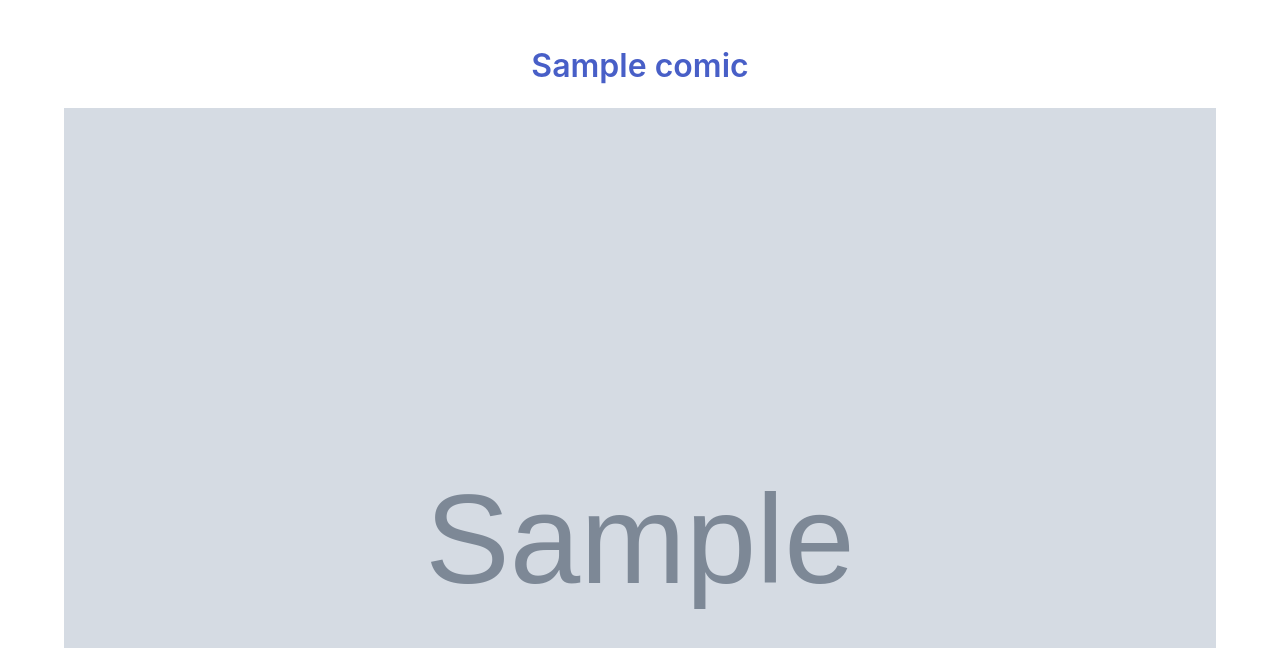
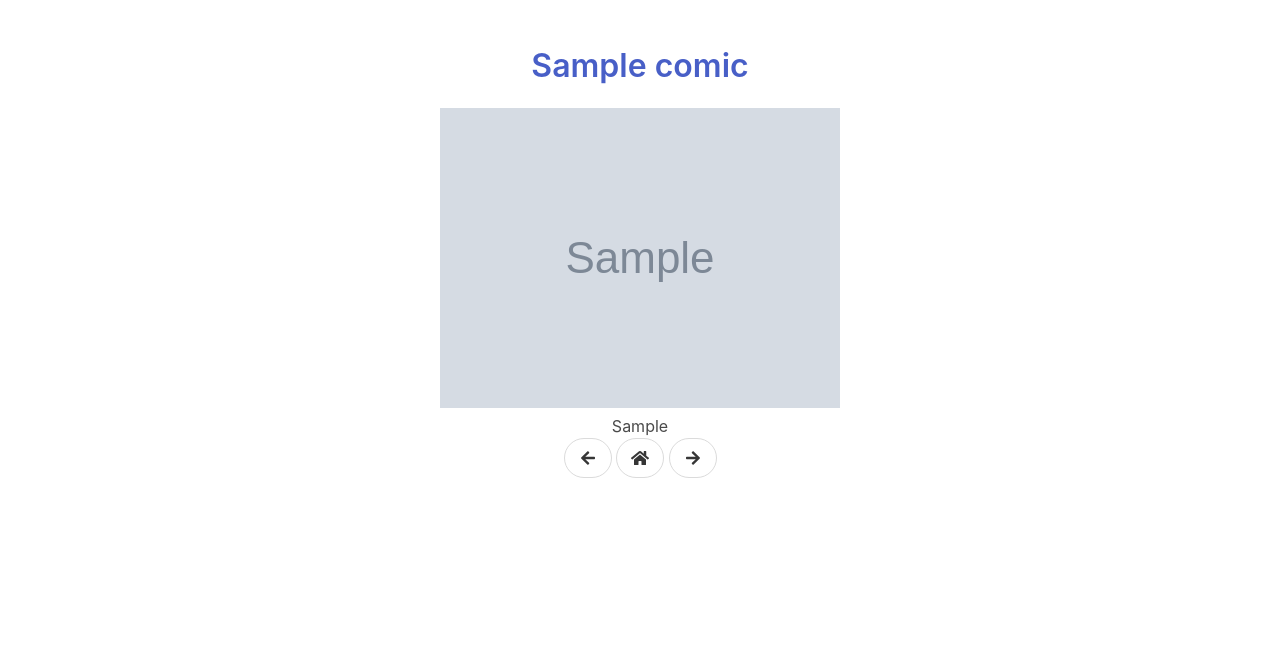
Before and after one commit to DoHe/mobileofage, a Django app: page / in a window 1280 px wide. Shown: the top 648 px of the page. After the commit the page ends 478 px from the top, so only its background shows below. Run offline with Django 3.2, Linux system fonts and the light colour scheme; tables that the repository leaves empty hold one stand-in row (values such as "Sample post"); grey boxes marked "Sample" are stand-in pictures; some libraries are stand-ins or nearby versions.

Commit message:
Fix image size

```diff
--- a/moa/templates/index.html
+++ b/moa/templates/index.html
@@ -17,9 +17,11 @@
             <h1 class="title">
                 <a href="{{ url }}">{{ title }}</a>
             </h1>
-            <figure class="image">
-                <img src="{{ image }}" alt="{{ alt }}" title="{{ alt }}">
-            </figure>
+            <div style="max-width: 1000px; display: inline-block">
+                <figure class="image main-image">
+                    <img src="{{ image }}" alt="{{ alt }}" title="{{ alt }}">
+                </figure>
+            </div>
             <p>{{ alt }}</p>
             <nav role="navigation" aria-label="pagination">
                 <a class="button is-rounded" href="{{ previous }}">
```
Also changed, not shown: .travis.yml.
